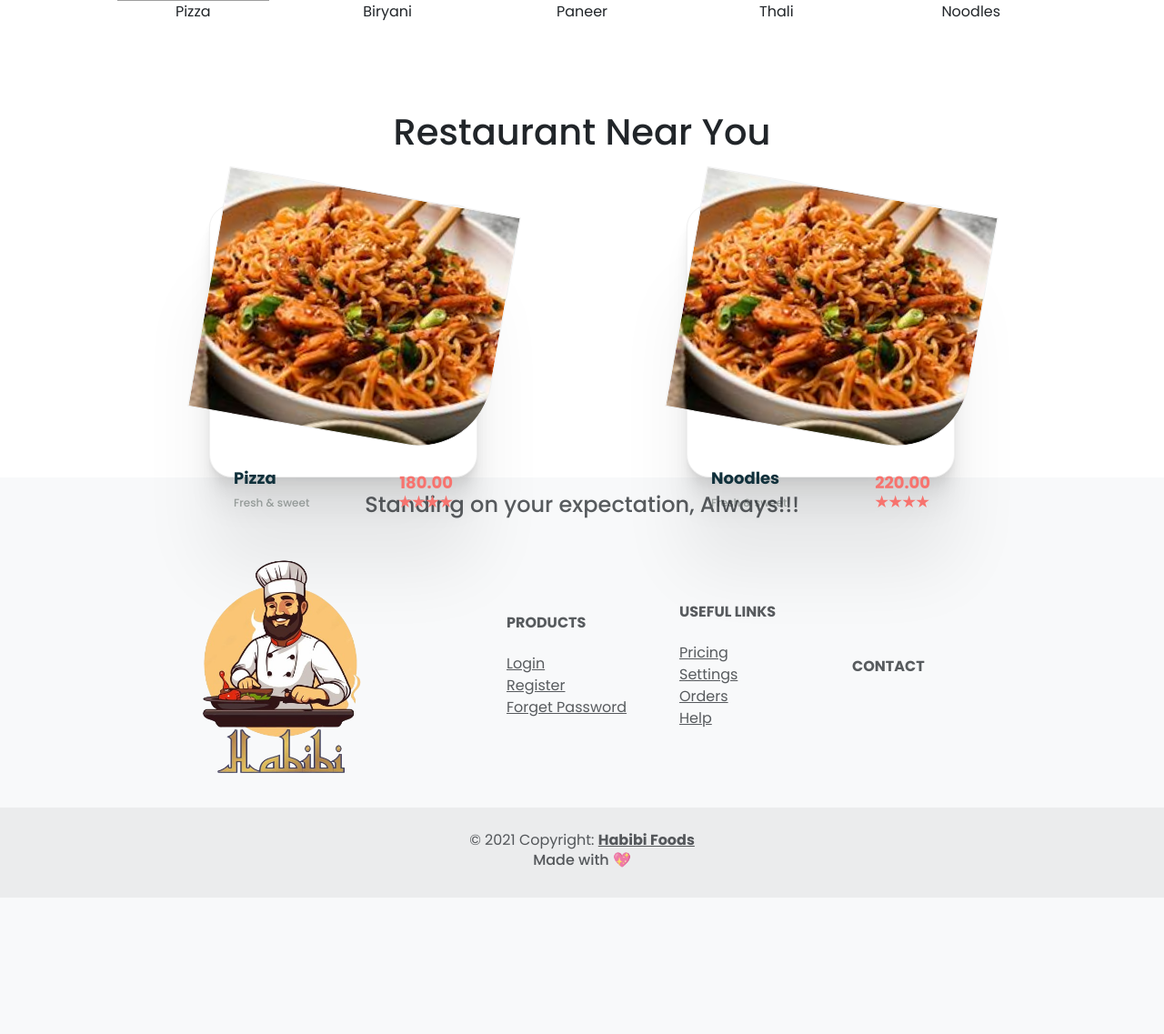
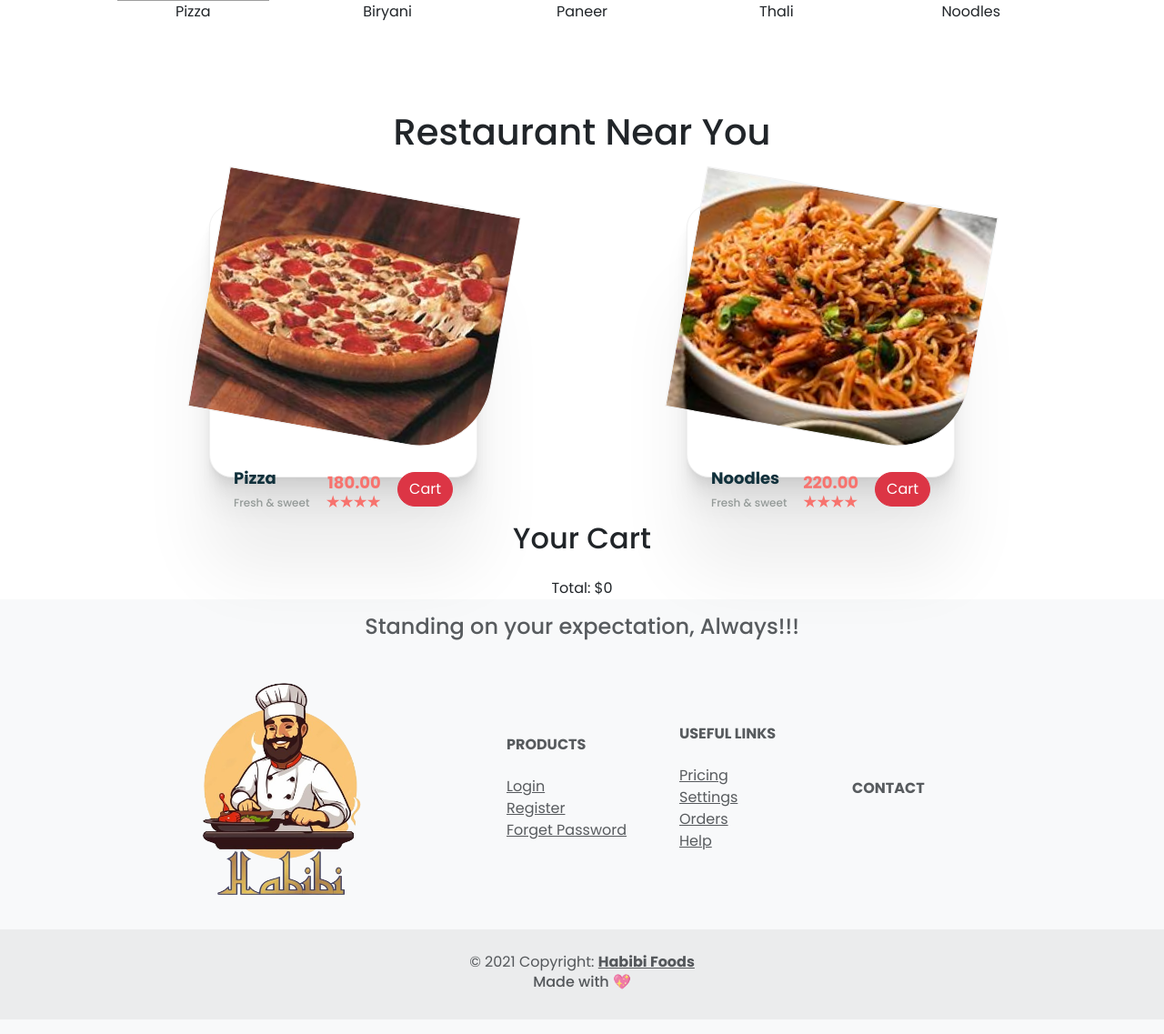
Before and after one commit to Dipesh-Chadgal/InfosysProject, a Django app: page /menu/ in a window 1280 px wide. Shown: the part 339-1476 px from the top of the page at 91% size. Before the commit the page ends 1326 px from the top, so only its background shows below. Run offline with Django 5.2, Linux system fonts and the light colour scheme; a user stored in the database is signed in; data comes from the database, SQL or seed files in the repository; both versions use the stored data as it was after the commit; some web fonts are replaced; grey boxes are pictures that could not be loaded.

Commit message:
Menu issue Resolved

```diff
--- a/Food Ordering/foodOrderSystem/menu/templates/index1.html
+++ b/Food Ordering/foodOrderSystem/menu/templates/index1.html
@@ -1,5 +1,6 @@
+<!DOCTYPE html>
 <html>
-{%load static%}
+{% load static %}
 
 <head>
     <meta charset="UTF-8">
@@ -14,18 +15,14 @@
     <link rel="stylesheet" href="https://cdn.jsdelivr.net/npm/bootstrap-icons@1.11.1/font/bootstrap-icons.css"
         integrity="sha384-4LISF5TTJX/fLmGSxO53rV4miRxdg84mZsxmO8Rx5jGtp/LbrixFETvWa5a6sESd" crossorigin="anonymous">
     <link
-        href="https://fonts.googleapis.com/css2?family=Poppins:ital,wght@0,100;0,200;0,300;0,400;0,500;0,600;0,700;0,800;0,900;1,100;1,200;1,300;1,400;1,500;1,600;1,700;1,800;1,900&display=swap"
+        href="https://fonts.googleapis.com/css2?family=Poppins:ital,wght@0,100;0,200;0,300;0,400;0,500;0,600;0,700;0,800;0,900&display=swap"
         rel="stylesheet">
     <title>Document</title>
-    <link rel="stylesheet" href={%static 'style.css' %}>
+    <link rel="stylesheet" href={% static 'style.css' %}>
 </head>
 
 <body>
-
-
-
     {% include "header.html" %}
-
 
     <div class="container text-center justify-content-center">
         <br>
@@ -33,35 +30,35 @@
         <h1>What's on your mind</h1>
         <br>
         <br>
-        <section id='hehe' class=" d-flex justify-content-evenly flex-wrap">
-            <div class=" main_items">
-                <img class="img-fluid" src={%static 'pizza.png' %} alt="pizza image">
+        <section id='hehe' class="d-flex justify-content-evenly flex-wrap">
+            <div class="main_items">
+                <img class="img-fluid" src={% static 'pizza.png' %} alt="pizza image">
                 <p>Pizza</p>
             </div>
-            <div class=" main_items">
-                <img class="img-fluid" src={%static 'biryani.png' %} alt="biryani image">
+            <div class="main_items">
+                <img class="img-fluid" src={% static 'biryani.png' %} alt="biryani image">
                 <p>Biryani</p>
             </div>
-            <div class=" main_items">
-                <img class="img-fluid" src={%static 'paneer.png' %} alt="paneer image">
+            <div class="main_items">
+                <img class="img-fluid" src={% static 'paneer.png' %} alt="paneer image">
                 <p>Paneer</p>
             </div>
-            <div class="main_items ">
-                <img class="img-fluid" src={%static 'thali.png' %} alt="thali image">
+            <div class="main_items">
+                <img class="img-fluid" src={% static 'thali.png' %} alt="thali image">
                 <p>Thali</p>
             </div>
             <div class="main_items">
-                <img class="img-fluid" src={%static 'noodle.png' %} alt="noodle image">
+                <img class="img-fluid" src={% static 'noodle.png' %} alt="noodle image">
                 <p>Noodles</p>
             </div>
-
         </section>
     </div>
+
     <script>
         $(document).ready(function () {
             $('#hehe').hide()
             $('#hehe').delay('fast').show(1500)
-        })
+        });
     </script>
 
     <br>
@@ -69,28 +66,21 @@
     <div class="container-fluid text-center d-flex justify-content-center flex-wrap py-5">
         <h1>Restaurant Near You</h1>
     </div>
+
     <section class="cards d-flex justify-content-evenly flex-wrap">
         {% if foodItems is None %}
-        <p> Khana Nhi milega</p>
-
+        <p>Khana Nhi milega</p>
         {% else %}
-
         {% for food in foodItems %}
         <div class="outer">
-            <div class="inner">
-            <style>
-            .inner{
-                background: url(/media/{{food.image}} ) no-repeat center center/cover;
-            }
-            </style>
-            </div>
+            <div class="inner" style="background: url(/media/{{ food.image }}) no-repeat center center/cover;"></div>
             <div class="item">
                 <div class="item-name">
-                    <h4>{{food.name}}</h4>
+                    <h4>{{ food.name }}</h4>
                     <p>Fresh & sweet</p>
                 </div>
                 <div class="item-price">
-                    <p>{{food.price}}</p>
+                    <p>{{ food.price }}</p>
                     <div class="rating">
                         <div></div>
                         <div></div>
@@ -98,22 +88,55 @@
                         <div></div>
                     </div>
                 </div>
-
+                <div class="addtocart">
+                    <button class="btn rounded-pill btn-danger add-to-cart" data-id="{{ food.id }}">Cart</button>
+                </div>
             </div>
-            <!-- <div class="addtocart">
-                <button class="btn rounded-pill btn-danger">Add to cart</button>
-            </div> -->
-
-
         </div>
-
-
         {% endfor %}
         {% endif %}
-
     </section>
 
+    <div class="container text-center justify-content-center mt-5">
+        <h2>Your Cart</h2>
+        <ul id="cart-items" class="list-group">
+            <!-- Cart items will be appended here -->
+        </ul>
+        <p id="total-price" class="mt-3">Total: $0</p>
+    </div>
+
     {% include "footer.html" %}
+
+    <script>
+        const cart = [];
+        const updateCart = () => {
+            const cartItemsContainer = document.getElementById('cart-items');
+            cartItemsContainer.innerHTML = '';
+            let totalPrice = 0;
+            cart.forEach(item => {
+                totalPrice += item.price;
+                const li = document.createElement('li');
+                li.classList.add('list-group-item');
+                li.textContent = `${item.name} - $${item.price}`;
+                cartItemsContainer.appendChild(li);
+            });
+            document.getElementById('total-price').textContent = `Total: $${totalPrice}`;
+        }
+
+        document.querySelectorAll('.add-to-cart').forEach(button => {
+            button.addEventListener('click', () => {
+                const id = button.getAttribute('data-id');
+                fetch(`/add-to-cart/${id}`)
+                    .then(response => response.json())
+                    .then(data => {
+                        if (data.success) {
+                            cart.push(data.item);
+                            updateCart();
+                        }
+                    });
+            });
+        });
+    </script>
 </body>
 
 </html>
```
Also changed, not shown: Food Ordering/foodOrderSystem/db.sqlite3, Food Ordering/foodOrderSystem/media/images/noodles.jpeg (added), Food Ordering/foodOrderSystem/media/images/pizzaa_5MnTaHR.jpeg (added), Food Ordering/foodOrderSystem/media/images/pizzaa_LFikSXn.jpeg (added).
